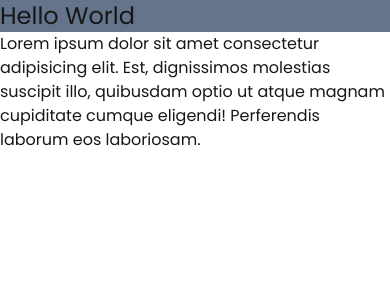
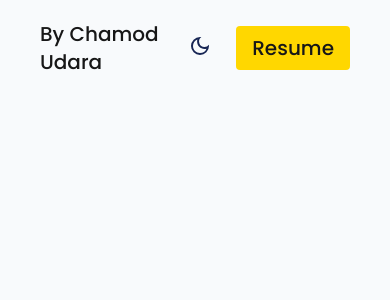
Before and after one commit to uchamod/Portfolio-web-site, a Next.js app: page / in a window 390 px wide. Shown: the top 300 px of the page. Built offline with nearby package versions, Linux system fonts and the light colour scheme.

Commit message:
add nav bar section for mobile version with resume download button

```diff
--- a/src/app/globals.css
+++ b/src/app/globals.css
@@ -7,13 +7,6 @@
   --foreground: #171717;
 }
 
-@media (prefers-color-scheme: dark) {
-  :root {
-    --background: #0a0a0a;
-    --foreground: #ededed;
-  }
-}
-
 body {
   color: var(--foreground);
   background: var(--background);
--- a/src/app/page.tsx
+++ b/src/app/page.tsx
@@ -1,5 +1,5 @@
 import Head from "next/head";
-
+import { MdOutlineDarkMode } from "react-icons/md";
 export default function Home() {
   return (
     <div>
@@ -12,13 +12,29 @@ export default function Home() {
           url('https://fonts.googleapis.com/css2?family=Noto+Sans:ital,wght@0,100..900;1,100..900&family=Poppins:ital,wght@0,200;0,300;0,400;0,500;0,600;0,700;0,800;1,300;1,500&display=swap');
         </style>
       </Head>
-      <main className="font-poppins">
-        <h1 className="bg-slate-500 text-2xl">Hello World</h1>
-        <p>
-          Lorem ipsum dolor sit amet consectetur adipisicing elit. Est,
-          dignissimos molestias suscipit illo, quibusdam optio ut atque magnam
-          cupiditate cumque eligendi! Perferendis laborum eos laboriosam.
-        </p>
+      <main className="font-poppins bg-slate-50 min-h-screen px-10">
+        {/* nav bar and hero section */}
+        <section>
+          {/* navigation */}
+          <nav className="container mx-auto flex justify-between items-center py-5">
+            <h2 className="text-xl font-medium">By Chamod Udara</h2>
+            <ul className="flex justify-between space-x-6">
+              <li>
+                <MdOutlineDarkMode className="text-blue-950 hover:text-black text-2xl cursor-pointer" />
+              </li>
+              <li>
+                <a
+                  href="https://drive.google.com/file/d/1HA3BoRz53Wc2N3cUIeCre20BEOFAWjVJ/view?usp=sharing"
+                  target="_blank"
+                  download={"resume"}
+                  className="text-xl font-medium bg-customGold py-2 px-4 rounded"
+                >
+                  Resume
+                </a>
+              </li>
+            </ul>
+          </nav>
+        </section>
       </main>
     </div>
   );
--- a/tailwind.config.ts
+++ b/tailwind.config.ts
@@ -14,6 +14,10 @@ export default {
       colors: {
         background: "var(--background)",
         foreground: "var(--foreground)",
+        customBlue: '#001f3f',   // Navy Blue
+        customGreen: '#228B22',  // Forest Green
+        customGold: '#FFD700',   // Gold
+        customCoral: '#FF7F50',  // Cora
       },
     },
   },
```
Also changed, not shown: package.json (+4 -3 lines), 1 other file (tests, documents, lock files or other folders).
